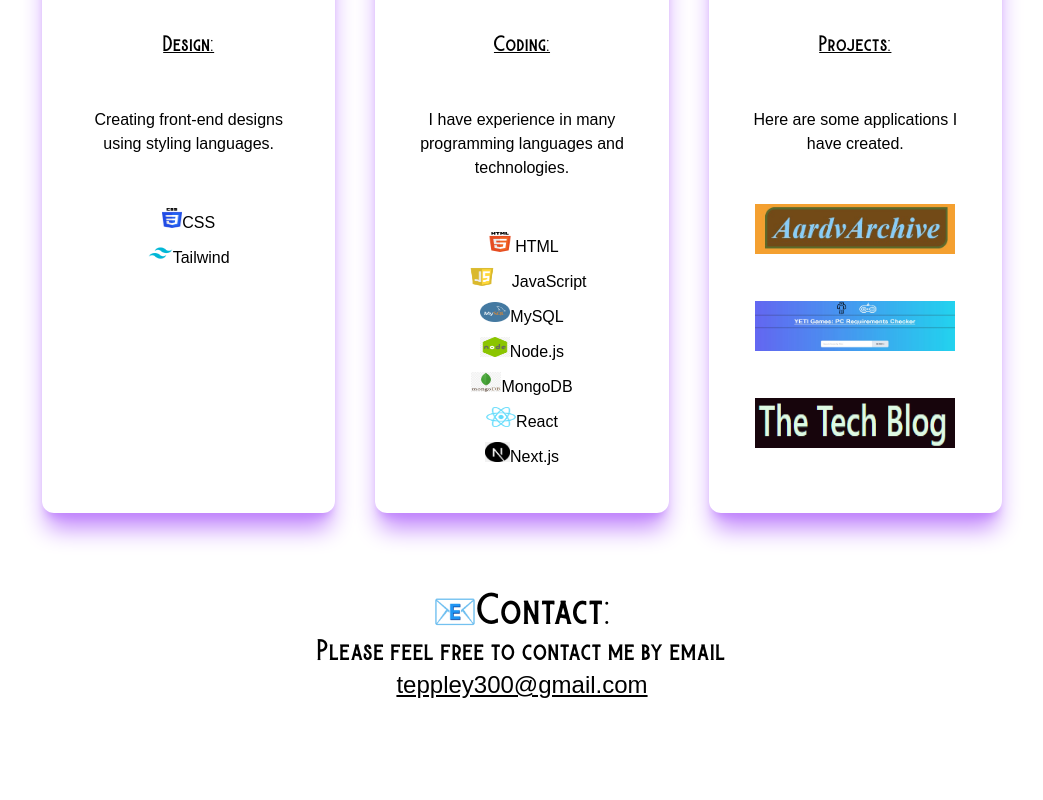
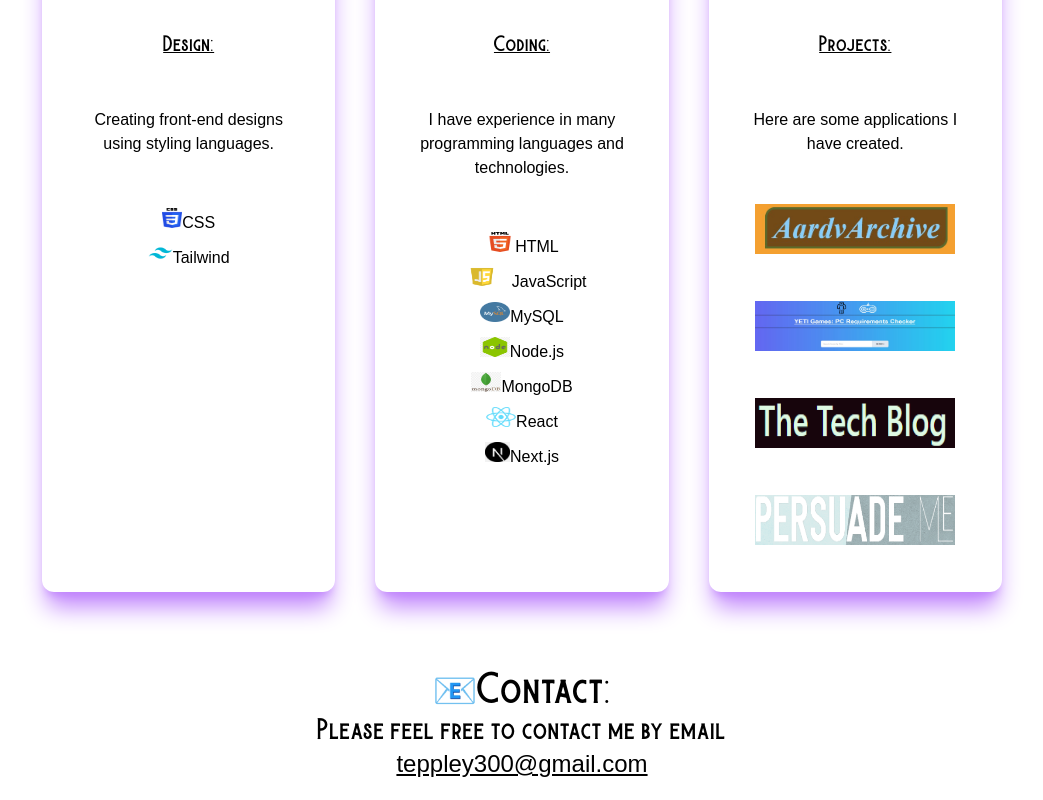
Before and after one commit to teppley/React-Portfolio, a Next.js app: page / in a window 1280 px wide. Shown: the part 1413-2213 px from the top of the page, without its empty margins (118-1161 px from the left). Before the commit the page ends 2134 px from the top, so only its background shows below. Built offline with nearby package versions, Linux system fonts and the light colour scheme.

Commit message:
added project image link to projects

```diff
--- a/pages/index.js
+++ b/pages/index.js
@@ -18,6 +18,7 @@ import tailwindlogo from "../public/Tailwind_CSS_Logo.svg.png"
 import HTMLlogo from "../public/HTML5-logo.png"
 import mongoDBlogo from "../public/MongoDB-logo.png"
 import Reactlogo from "../public/React-icon.png"
+import PersuadeMe from "../public/Screenshot 2023-06-12 164124.png"
 import nextJS from "../public/next-js-logo.png"
 import React from "react";
 import { useState } from "react";
@@ -133,6 +134,11 @@ export default function Home() {
                   <Image src={blog} width={200} height={50} />
                 </a>
               </p>
+              <p className="pt-10 hover:animate-pulse">
+                <a href="https://github.com/teppley/Persuade-Me" target="_blank" rel="noreferrer">
+                  <Image src={PersuadeMe} width={200} height={50} />
+                </a>
+              </p>
             </div>
           </div>
 
```
Also changed, not shown: public/Screenshot 2023-06-12 164124.png (added).
